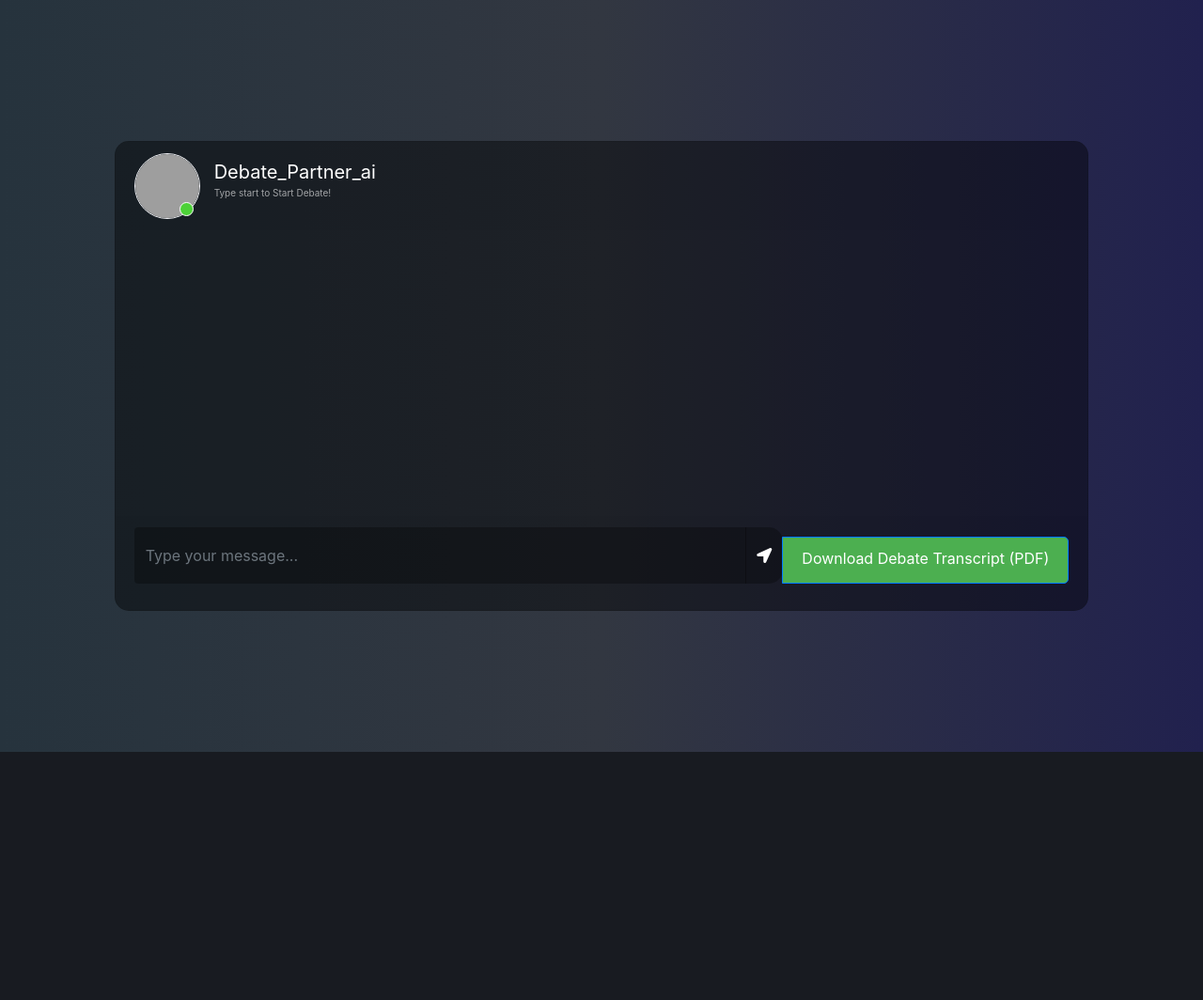
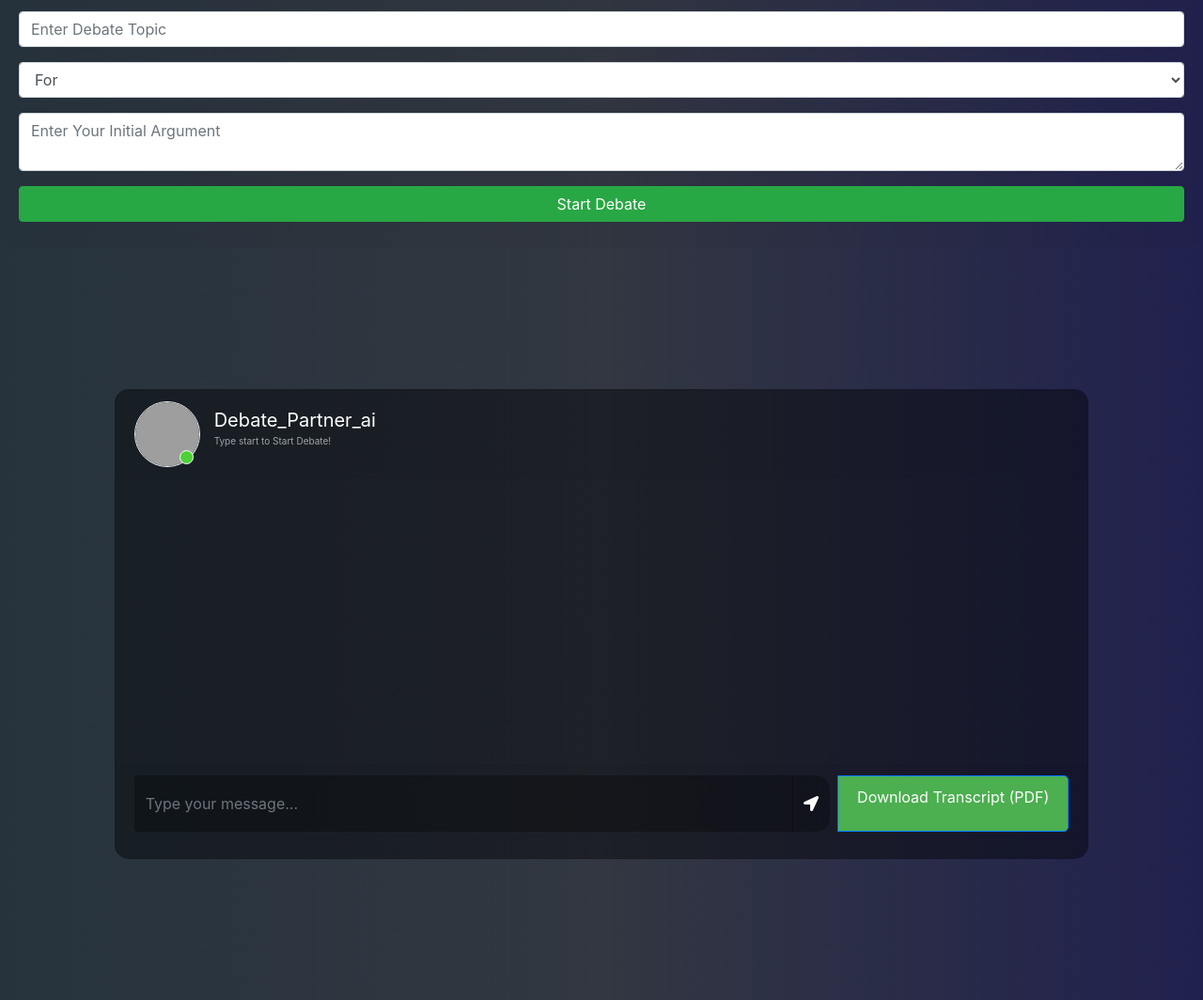
Before and after one commit to probin-dhakal/Neurathon_NITS, a Flask app: page / in a window 1280 px wide. Shown: the whole page at 94% size. Before the commit the page ends 800 px from the top, so only its background shows below. Run offline with Flask 3, Linux system fonts and the light colour scheme; some libraries are stand-ins or nearby versions; grey boxes are pictures that could not be loaded.

Commit message:
adding title and argument

```diff
--- a/app.py
+++ b/app.py
@@ -1,72 +1,66 @@
-
-
-from flask import Flask, render_template, request
+from flask import Flask, render_template, request, session, send_file, jsonify
 from src.helper import download_hugging_face_embeddings
 from pinecone import Pinecone
 from langchain_pinecone import PineconeVectorStore
 from langchain.prompts import PromptTemplate
 from dotenv import load_dotenv
 import google.generativeai as genai
-from src.prompt import *
+from src.prompt import prompt_template
 from fpdf import FPDF
 from datetime import datetime
-
 import os
 
 app = Flask(__name__)
-
+app.secret_key = 'your_secret_key_here'
 
 load_dotenv()
 
 PINECONE_API_KEY = os.environ.get('PINECONE_API_KEY')
+GOOGLE_API_KEY = os.environ.get('GOOGLE_API_KEY')
+
 embeddings = download_hugging_face_embeddings()
-
-
-conversation_history = ""
-
-
-
-
-# Initializing Pinecone
 Pinecone(api_key=PINECONE_API_KEY)
-
-GOOGLE_API_KEY = os.environ.get('GOOGLE_API_KEY')
 genai.configure(api_key=GOOGLE_API_KEY)
 
+conversation_history=""
+
 index_name = "debate-ai"
-
-# Loading the index
 docsearch = PineconeVectorStore.from_existing_index(index_name, embeddings)
 
 PROMPT = PromptTemplate(template=prompt_template, input_variables=["context", "question", "conversation_history"])
 
 
-# Function to query Gemini with Pinecone context
 def query_pinecone(user_query):
-    # Perform similarity search in Pinecone
     search_results = docsearch.similarity_search(user_query, k=10)
-
-    # Extract context from search results
     context_texts = [doc.page_content for doc in search_results]
     context_combined = '\n\n'.join(context_texts)
-
-    # Generate answer using Gemini
-
     return context_combined
 
+
 def main(user_query):
+    if 'conversation_history' not in session:
+        session['conversation_history'] = []
 
-    global conversation_history
-    conversation_history += f"User : {user_query}"
-    context_combines = query_pinecone(user_query)
+    conversation_history_text = "\n".join(
+        [f"{entry['role']}: {entry['content']}" for entry in session['conversation_history']]
+    )
+
+    context_combined = query_pinecone(user_query)
 
     model = genai.GenerativeModel('gemini-2.0-flash')
-    prompt = PROMPT.format(context=context_combines, question=user_query, conversation_history=conversation_history)
-    response = model.generate_content(prompt)
+    prompt = PROMPT.format(
+        context=context_combined,
+        question=user_query,
+        conversation_history=conversation_history_text
+    )
+    response = model.generate_content(prompt).text
 
+    # Store User and AI responses in session
+    session['conversation_history'].append({"role": "User", "content": user_query})
+    session['conversation_history'].append({"role": "Debate Agent", "content": response})
+    session.modified = True
 
-    conversation_history += f"Debate Agent : {response}"
-    return response.text
+    return response
 
 
 def generate_pdf(debate_history):
@@ -87,7 +81,6 @@ def generate_pdf(debate_history):
     return pdf_file_path
 
 
-
 @app.route("/")
 def index():
     return render_template('chat.html')
@@ -97,126 +90,48 @@ def index():
 def chat():
     user_query = request.form['msg']
     response = main(user_query)
-    return response
+    return jsonify({'response': response})
+
+@app.route('/start_debate', methods=['POST'])
+def start_debate():
+    data = request.get_json()
+    topic = data.get('topic')
+    role = data.get('role')
+    argument = data.get('argument')
+
+    user_message = f"Topic: {topic}\nRole: {role}\nArgument: {argument}"
+    conversation_history.append(("User", user_message))
+
+    bot_response = f"Thank you for starting the debate on '{topic}'. You are arguing {role}. I will present my counter-argument shortly."
+    conversation_history.append(("Bot", bot_response))
+
+    return jsonify(response=bot_response)
+
+@app.route('/send_message', methods=['POST'])
+def send_message():
+    user_message = request.form['msg']
+    conversation_history.append(("User", user_message))
+
+    bot_response = f"Interesting point! Could you elaborate more on '{user_message}'?"  # You can replace this with AI logic
+    conversation_history.append(("Bot", bot_response))
+
+    return jsonify(response=bot_response)
+
+@app.route('/end_debate', methods=['POST'])
+def end_debate():
+    conversation_history.append(("System", "Debate has ended."))
+    return jsonify(message="Debate Ended Successfully")
+
 
 @app.route('/download_pdf')
 def download_pdf():
-    debate_history = session.get('debate_history')
+    debate_history = session.get('conversation_history', [])
     if not debate_history:
         return "No debate history available to download.", 400
 
     pdf_path = generate_pdf(debate_history)
-
     return send_file(pdf_path, as_attachment=True)
 
 
 if __name__ == '__main__':
-    app.run(host="0.0.0.0", port=8080, debug=True)
-
-
-
-# from flask import Flask, render_template, request, session, send_file, jsonify
-# from src.helper import download_hugging_face_embeddings
-# from pinecone import Pinecone
-# from langchain_pinecone import PineconeVectorStore
-# from langchain.prompts import PromptTemplate
-# from dotenv import load_dotenv
-# import google.generativeai as genai
-# from src.prompt import prompt_template
-# from fpdf import FPDF
-# from datetime import datetime
-# import os
-
-# app = Flask(__name__)
-# app.secret_key = 'your_secret_key_here'
-
-# load_dotenv()
-
-# PINECONE_API_KEY = os.environ.get('PINECONE_API_KEY')
-# GOOGLE_API_KEY = os.environ.get('GOOGLE_API_KEY')
-
-# embeddings = download_hugging_face_embeddings()
-# Pinecone(api_key=PINECONE_API_KEY)
-# genai.configure(api_key=GOOGLE_API_KEY)
-
-# index_name = "debate-ai"
-# docsearch = PineconeVectorStore.from_existing_index(index_name, embeddings)
-
-# PROMPT = PromptTemplate(template=prompt_template, input_variables=["context", "question", "conversation_history"])
-
-
-# def query_pinecone(user_query):
-#     search_results = docsearch.similarity_search(user_query, k=10)
-#     context_texts = [doc.page_content for doc in search_results]
-#     context_combined = '\n\n'.join(context_texts)
-#     return context_combined
-
-
-# def main(user_query):
-#     if 'conversation_history' not in session:
-#         session['conversation_history'] = []
-
-#     conversation_history_text = "\n".join(
-#         [f"{entry['role']}: {entry['content']}" for entry in session['conversation_history']]
-#     )
-
-#     context_combined = query_pinecone(user_query)
-
-#     model = genai.GenerativeModel('gemini-2.0-flash')
-#     prompt = PROMPT.format(
-#         context=context_combined,
-#         question=user_query,
-#         conversation_history=conversation_history_text
-#     )
-#     response = model.generate_content(prompt).text
-
-#     # Store User and AI responses in session
-#     session['conversation_history'].append({"role": "User", "content": user_query})
-#     session['conversation_history'].append({"role": "Debate Agent", "content": response})
-#     session.modified = True
-
-#     return response
-
-
-# def generate_pdf(debate_history):
-#     pdf = FPDF()
-#     pdf.add_page()
-#     pdf.set_font("Arial", size=12)
-#     pdf.cell(200, 10, txt="Debate Transcript", ln=True, align='C')
-
-#     pdf.ln(5)
-#     pdf.cell(200, 10, txt=f"Date & Time: {datetime.now().strftime('%Y-%m-%d %H:%M:%S')}", ln=True, align='C')
-
-#     pdf.ln(10)
-#     for entry in debate_history:
-#         pdf.multi_cell(0, 10, txt=f"{entry['role']}: {entry['content']}")
-
-#     pdf_file_path = "debate_transcript.pdf"
-#     pdf.output(pdf_file_path)
-#     return pdf_file_path
-
-
-# @app.route("/")
-# def index():
-#     return render_template('chat.html')
-
-
-# @app.route('/get', methods=['POST'])
-# def chat():
-#     user_query = request.form['msg']
-#     response = main(user_query)
-#     return jsonify({'response': response})
-
-
-# @app.route('/download_pdf')
-# def download_pdf():
-#     debate_history = session.get('conversation_history', [])
-#     if not debate_history:
-#         return "No debate history available to download.", 400
-
-#     pdf_path = generate_pdf(debate_history)
-#     return send_file(pdf_path, as_attachment=True)
-
-
-# if __name__ == '__main__':
-#     app.run(host="0.0.0.0", port=8080, debug=True)
+    app.run(host="0.0.0.0", port=8081, debug=True)
--- a/templates/chat.html
+++ b/templates/chat.html
@@ -5,13 +5,50 @@
 <!DOCTYPE html>
 <html>
 	<head>
-		<title>Chatbot</title>
+		<title>Debate_Partner_AI</title>
 		<link rel="stylesheet" href="https://stackpath.bootstrapcdn.com/bootstrap/4.1.3/css/bootstrap.min.css" integrity="sha384-MCw98/SFnGE8fJT3GXwEOngsV7Zt27NXFoaoApmYm81iuXoPkFOJwJ8ERdknLPMO" crossorigin="anonymous">
 		<link rel="stylesheet" href="https://use.fontawesome.com/releases/v5.5.0/css/all.css" integrity="sha384-B4dIYHKNBt8Bc12p+WXckhzcICo0wtJAoU8YZTY5qE0Id1GSseTk6S+L3BlXeVIU" crossorigin="anonymous">
 		<link rel="stylesheet" type="text/css" href="{{ url_for('static', filename='style.css')}}"/>
 	</head>
 
-	<body>
+    <script src="https://ajax.googleapis.com/ajax/libs/jquery/3.3.1/jquery.min.js"></script>
+  </head>
+  <body><div class="card-footer">
+              <!-- Topic, Role and Argument Input -->
+              <form id="startDebateForm" class="mb-3">
+                <div class="form-group">
+                  <input
+                    type="text"
+                    id="debate_topic"
+                    class="form-control"
+                    placeholder="Enter Debate Topic"
+                    required
+                  />
+                </div>
+                <div class="form-group">
+                  <select id="debate_role" class="form-control" required>
+                    <option value="For">For</option>
+                    <option value="Against">Against</option>
+                  </select>
+                </div>
+                <div class="form-group">
+                  <textarea
+                    id="initial_argument"
+                    class="form-control"
+                    rows="2"
+                    placeholder="Enter Your Initial Argument"
+                    required
+                  ></textarea>
+                </div>
+                <button type="submit" class="btn btn-success btn-block">Start Debate</button>
+              </form>
+
+              <!-- Debate Timer -->
+              <div id="debate_timer" class="text-center mb-3" style="font-size: 1.2rem; display: none;"></div>
+
+              <!-- End Debate Button -->
+              <button id="endDebate" class="btn btn-danger btn-block mb-3" style="display: none;">End Debate</button>
+            </div>
     <div class="container-fluid h-100">
       <div class="row justify-content-center h-100">
         <div class="col-md-12 col-xl-10 chat">
@@ -19,7 +56,11 @@
             <div class="card-header msg_head">
               <div class="d-flex bd-highlight">
                 <div class="img_cont">
-									<img src="https://www.shutterstock.com/shutterstock/photos/2342219157/display_1500/stock-vector-cute-male-teacher-cartoon-character-2342219157.jpg" class="rounded-circle user_img">
+                  <img
+                    src="https://www.shutterstock.com/shutterstock/photos/2342219157/display_1500/stock-vector-cute-male-teacher-cartoon-character-2342219157.jpg"
+                    class="rounded-circle user_img"
+                    alt="Chatbot Avatar"
+                  />
                   <span class="online_icon"></span>
                 </div>
                 <div class="user_info">
@@ -28,14 +69,28 @@
                 </div>
               </div>
             </div>
-						<div id="messageFormeight" class="card-body msg_card_body">
-						</div>
+
+
+
+            <div class="card-body msg_card_body" id="messageFormeight"></div>
+
             <div class="card-footer">
+              <!-- Chat Input -->
               <form id="messageArea" class="input-group">
-                                <input type="text" id="text" name="msg" placeholder="Type your message..." autocomplete="off" class="form-control type_msg" required/>
+                <input
+                  type="text"
+                  id="text"
+                  name="msg"
+                  placeholder="Type your message..."
+                  autocomplete="off"
+                  class="form-control type_msg"
+                  required
+                />
                 <div class="input-group-append">
-									<button type="submit" id="send" class="input-group-text send_btn"><i class="fas fa-location-arrow"></i></button>
-									<a href="/download_pdf" class="btn btn-primary" style="margin-top: 10px;">Download Debate Transcript (PDF)</a>
+                  <button type="submit" id="send" class="input-group-text send_btn">
+                    <i class="fas fa-location-arrow"></i>
+                  </button>
+                  <a href="/download_pdf" class="btn btn-primary ml-2">Download Transcript (PDF)</a>
                 </div>
               </form>
             </div>
@@ -45,32 +100,60 @@
     </div>
 
     <script>
-			$(document).ready(function() {
-				$("#messageArea").on("submit", function(event) {
+      $(document).ready(function () {
+        let debateTimerInterval;
+
+        function startDebateTimer(duration) {
+          let timer = duration, minutes, seconds;
+          debateTimerInterval = setInterval(function () {
+            minutes = parseInt(timer / 60, 10);
+            seconds = parseInt(timer % 60, 10);
+
+            minutes = minutes < 10 ? '0' + minutes : minutes;
+            seconds = seconds < 10 ? '0' + seconds : seconds;
+
+            $('#debate_timer').text(minutes + ":" + seconds);
+
+            if (--timer < 0) {
+              clearInterval(debateTimerInterval);
+              $('#debate_timer').text('Time is up!');
+            }
+          }, 1000);
+        }
+
+        $('#startDebateForm').on('submit', function (event) {
           event.preventDefault();
+          var topic = $('#debate_topic').val();
+          var role = $('#debate_role').val();
+          var argument = $('#initial_argument').val();
           const date = new Date();
-					const hour = date.getHours();
-					const minute = date.getMinutes();
-					const str_time = hour+":"+minute;
-					var rawText = $("#text").val();
+          const str_time = date.getHours() + ':' + date.getMinutes();
 
-					var userHtml = '<div class="d-flex justify-content-end mb-4"><div class="msg_cotainer_send">' + rawText + '<span class="msg_time_send">'+ str_time + '</span></div><div class="img_cont_msg"><img src="https://i.ibb.co/d5b84Xw/Untitled-design.png" class="rounded-circle user_img_msg"></div></div>';
+          var userHtml =
+            '<div class="d-flex justify-content-end mb-4"><div class="msg_cotainer_send">Topic: ' +
+            topic +
+            '<br/>Role: ' +
+            role +
+            '<br/>Argument: ' +
+            argument +
+            '<span class="msg_time_send">' +
+            str_time +
+            '</span></div></div>';
 
-					$("#text").val("");
-					$("#messageFormeight").append(userHtml);
+          $('#messageFormeight').append(userHtml);
 
           $.ajax({
-						data: {
-							msg: rawText,
-						},
-						type: "POST",
-						url: "/get",
-						success: function(data) {
-							var botHtml = '<div class="d-flex justify-content-start mb-4"><div class="img_cont_msg"><img src="https://spaces-cdn.clipsafari.com/9ckweayvwk7qacurwqq8m2655pwk" class="rounded-circle user_img_msg"></div><div class="msg_cotainer">' + data.response + '<span class="msg_time">' + str_time + '</span></div></div>';
-							$("#messageFormeight").append(botHtml);
-						},
-						error: function() {
-							alert("There was an error processing your request");
+            type: 'POST',
+            url: '/start_debate',
+            contentType: 'application/json',
+            data: JSON.stringify({ topic: topic, role: role, argument: argument }),
+            success: function (data) {
+              $('#debate_timer').show();
+              $('#endDebate').show();
+              startDebateTimer(300);
+
+              var botHtml = '<div class="d-flex justify-content-start mb-4"><div class="msg_cotainer">' + data.response + '<span class="msg_time">' + str_time + '</span></div></div>';
+              $('#messageFormeight').append(botHtml);
             }
           });
         });
```
Also changed, not shown: main.py (+124 -7 lines), 1 other file. Lines whose indentation alone changed are shown as unchanged.
